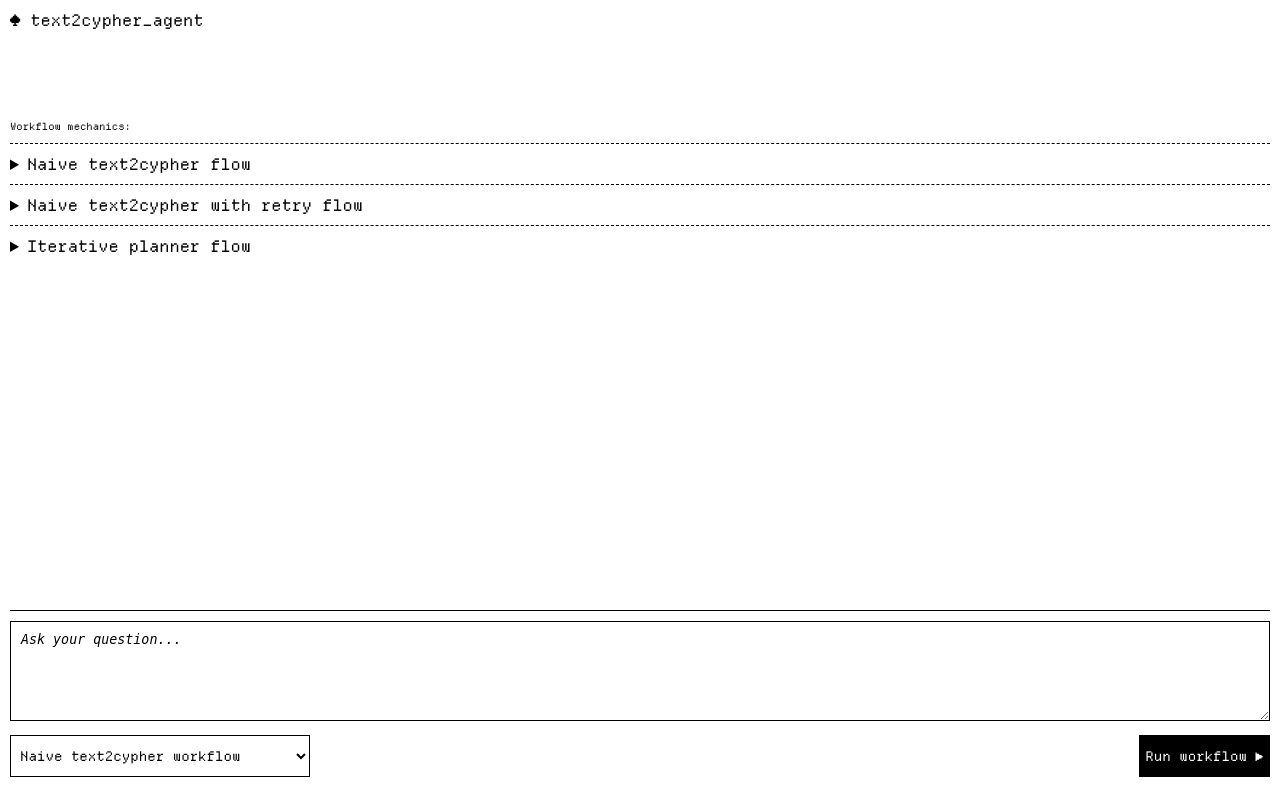
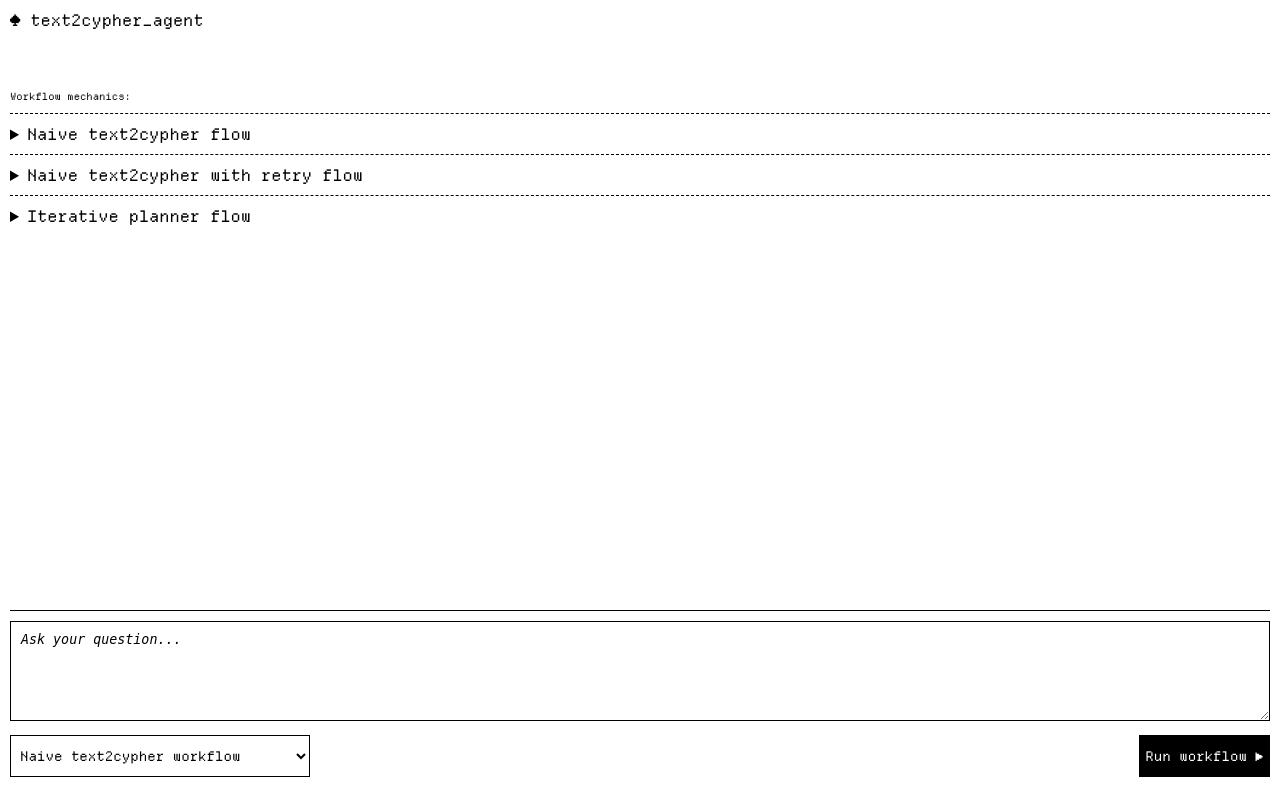
Before and after one commit to zamolxes7378/text2cypher_llama_agent, a FastAPI app: page / in a window 1280 px wide. Run offline with FastAPI, Linux system fonts and the light colour scheme.

Commit message:
Adjust spacing

```diff
--- a/static/global.css
+++ b/static/global.css
@@ -25,7 +25,7 @@ body {
 body {
   font-family: mono;
   color: var(--primary-color);
-  padding-top: 100px;
+  padding-top: 70px;
   padding-bottom: 200px;
 }
 
@@ -34,7 +34,7 @@ header {
   top: 0;
   right: 0;
   width: 100%;
-  height: 100px;
+  height: 70px;
   padding: var(--default-spacing);
 }
 
```
